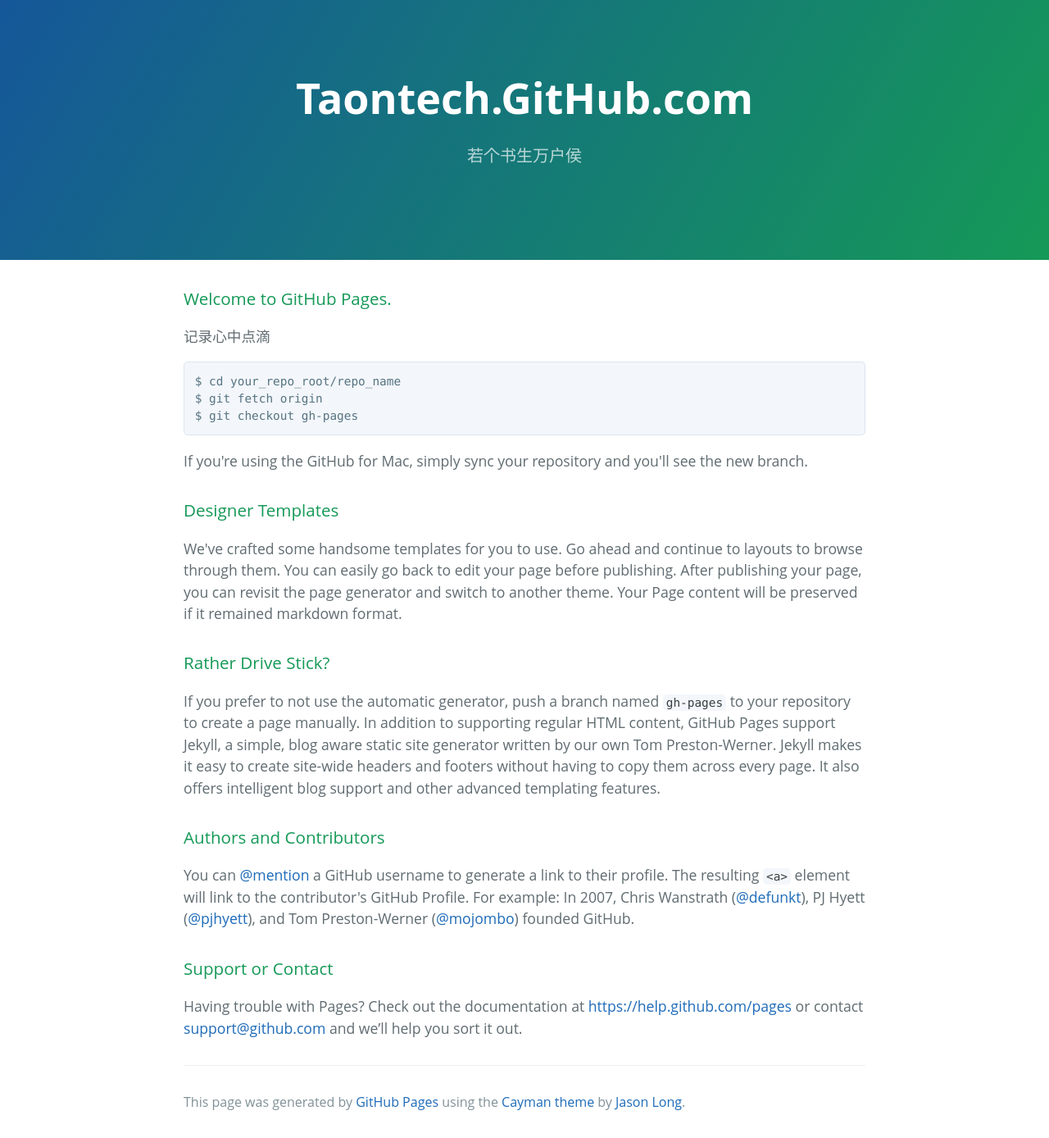
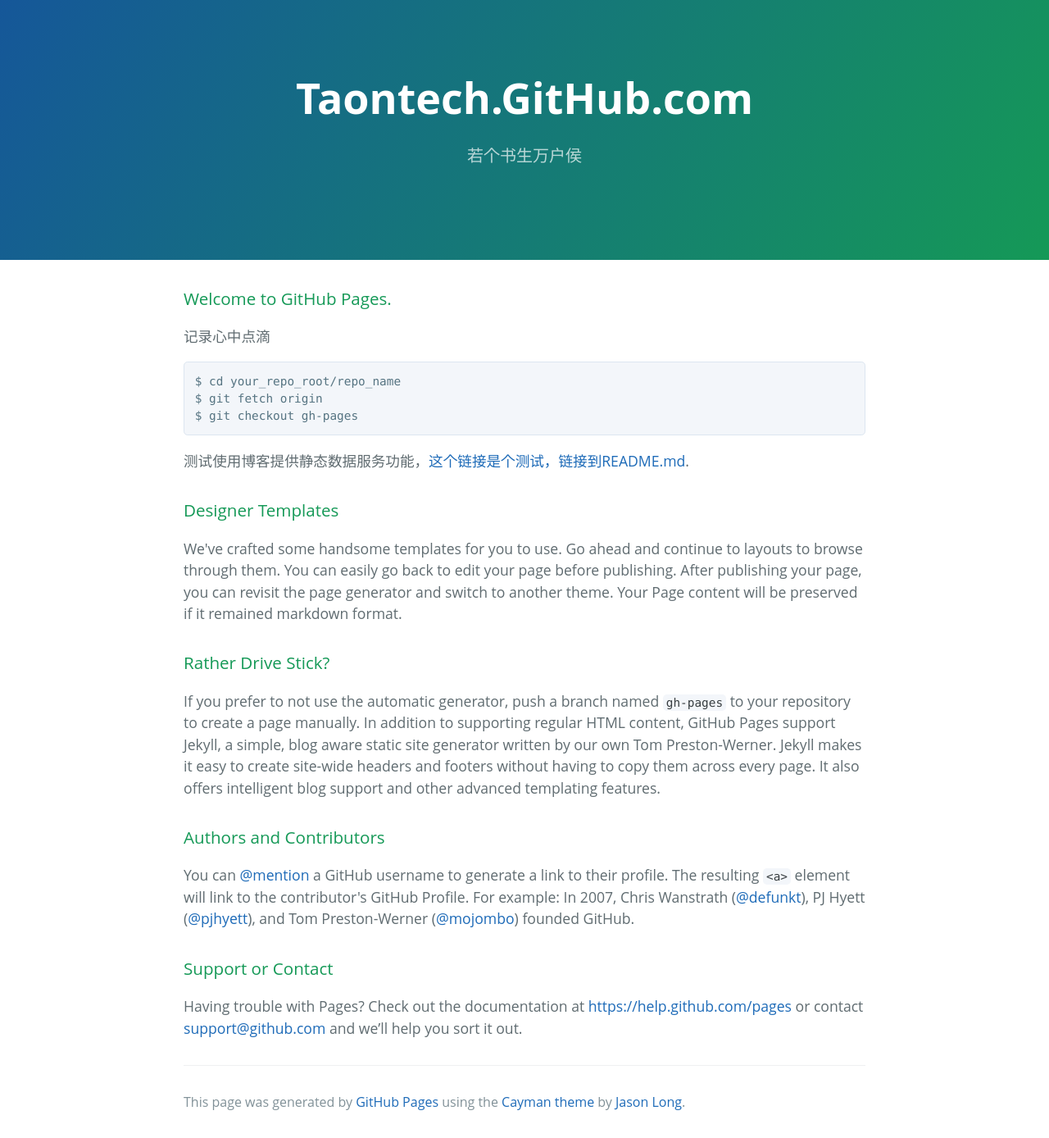
Before and after one commit to taontech/taontech.github.com, a Jekyll site: the page index.html, which Jekyll copies as it is, in a window 1280 px wide. Shown: the whole page at 82% size. Built offline with Jekyll 4.4.1, drawn with Linux system fonts in a browser that asks for light colours; Markdown is read by kramdown in place of the engine named in the settings.

Commit message:
Update index.html

```diff
--- a/index.html
+++ b/index.html
@@ -25,7 +25,7 @@
 $ git checkout gh-pages
 </code></pre>
 
-<p>If you're using the GitHub for Mac, simply sync your repository and you'll see the new branch.</p>
+<p>测试使用博客提供静态数据服务功能，<a href="https://taontech.github.io/README.md">这个链接是个测试，链接到README.md</a>.</p>
 
 <h3>
 <a id="designer-templates" class="anchor" href="#designer-templates" aria-hidden="true"><span aria-hidden="true" class="octicon octicon-link"></span></a>Designer Templates</h3>
```
